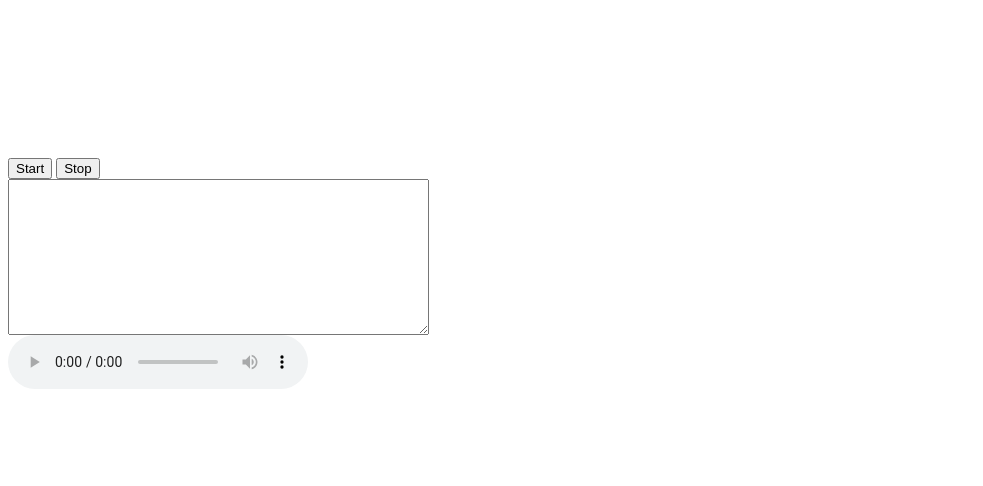
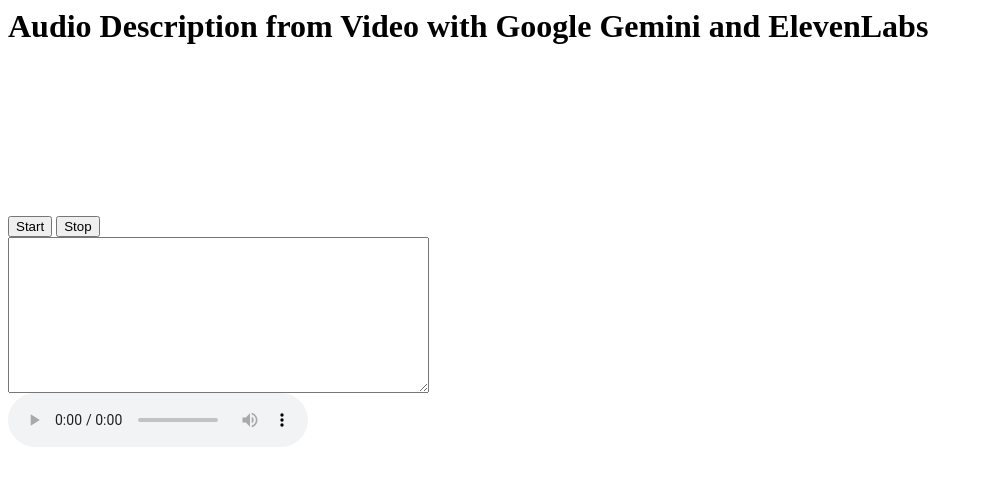
Before and after one commit to thorwebdev/webcam-audio-description-ai, a plain HTML site: page index.html in a window 1280 px wide. Shown: the whole page, without its empty margins (0-983 px from the left). Drawn offline with nearby package versions, Linux system fonts and the light colour scheme.

Commit message:
chore: add headline.

```diff
--- a/index.html
+++ b/index.html
@@ -1,3 +1,4 @@
+<h1>Audio Description from Video with Google Gemini and ElevenLabs</h1>
 <video id="player" autoplay></video>
 <br />
 <button id="start">Start</button>
```
